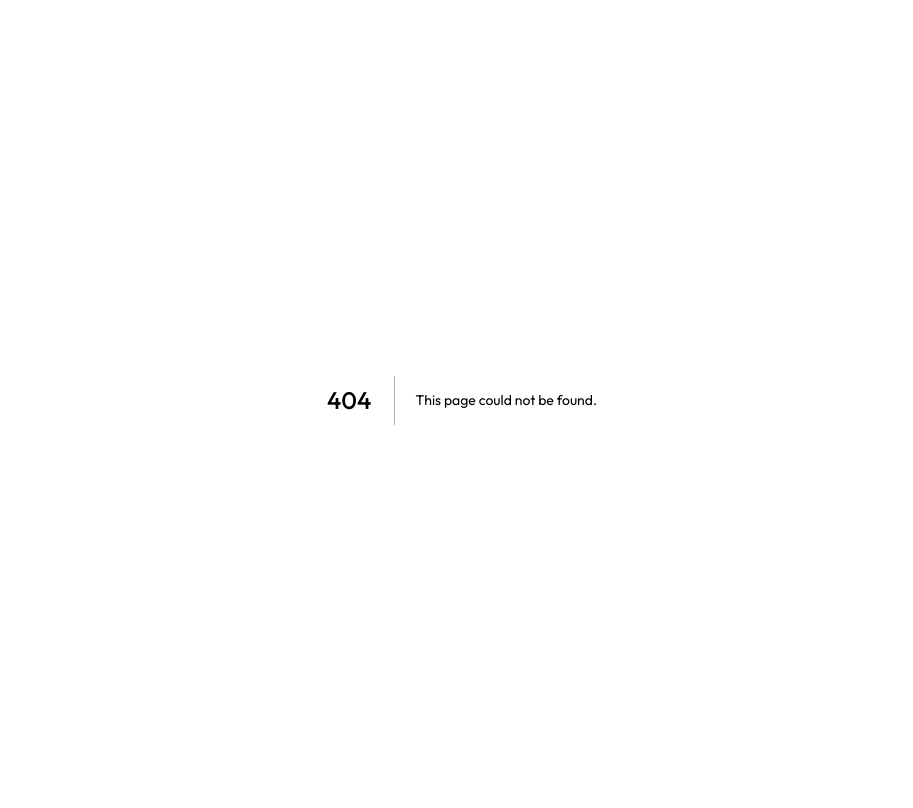
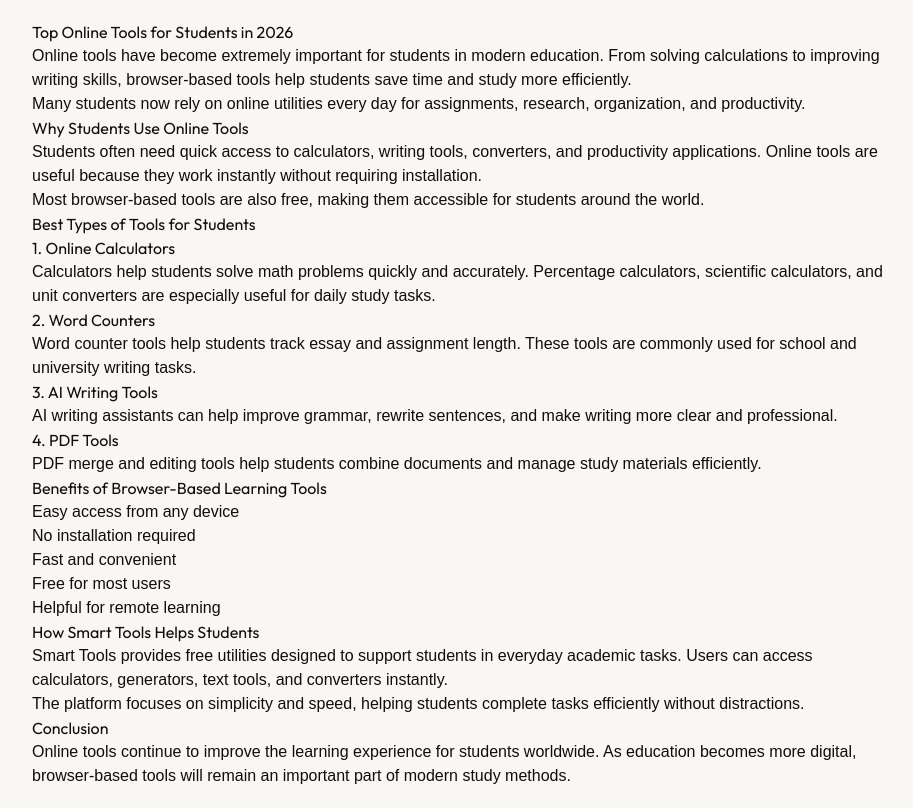
Before and after one commit to athersaud-smart-tools/smart-tools, a Next.js app: page /blog/top-tools-for-students in a window 1280 px wide. Before the commit this address had no page. Shown: the whole page, without its empty margins (178-1091 px from the left). Built offline with nearby package versions, Linux system fonts and the light colour scheme.

Commit message:
added fourth SEO article for students

```diff
--- /dev/null
+++ b/app/blog/top-tools-for-students/page.tsx
@@ -0,0 +1,102 @@
+export default function ArticlePage() {
+  return (
+    <main
+      style={{
+        padding: "20px",
+        maxWidth: "900px",
+        margin: "auto",
+        fontFamily: "Arial",
+      }}
+    >
+
+      <h1>Top Online Tools for Students in 2026</h1>
+
+      <p>
+        Online tools have become extremely important for students in modern
+        education. From solving calculations to improving writing skills,
+        browser-based tools help students save time and study more efficiently.
+      </p>
+
+      <p>
+        Many students now rely on online utilities every day for assignments,
+        research, organization, and productivity.
+      </p>
+
+      <h2>Why Students Use Online Tools</h2>
+
+      <p>
+        Students often need quick access to calculators, writing tools,
+        converters, and productivity applications. Online tools are useful
+        because they work instantly without requiring installation.
+      </p>
+
+      <p>
+        Most browser-based tools are also free, making them accessible for
+        students around the world.
+      </p>
+
+      <h2>Best Types of Tools for Students</h2>
+
+      <h3>1. Online Calculators</h3>
+
+      <p>
+        Calculators help students solve math problems quickly and accurately.
+        Percentage calculators, scientific calculators, and unit converters are
+        especially useful for daily study tasks.
+      </p>
+
+      <h3>2. Word Counters</h3>
+
+      <p>
+        Word counter tools help students track essay and assignment length.
+        These tools are commonly used for school and university writing tasks.
+      </p>
+
+      <h3>3. AI Writing Tools</h3>
+
+      <p>
+        AI writing assistants can help improve grammar, rewrite sentences,
+        and make writing more clear and professional.
+      </p>
+
+      <h3>4. PDF Tools</h3>
+
+      <p>
+        PDF merge and editing tools help students combine documents and manage
+        study materials efficiently.
+      </p>
+
+      <h2>Benefits of Browser-Based Learning Tools</h2>
+
+      <ul>
+        <li>Easy access from any device</li>
+        <li>No installation required</li>
+        <li>Fast and convenient</li>
+        <li>Free for most users</li>
+        <li>Helpful for remote learning</li>
+      </ul>
+
+      <h2>How Smart Tools Helps Students</h2>
+
+      <p>
+        Smart Tools provides free utilities designed to support students in
+        everyday academic tasks. Users can access calculators, generators,
+        text tools, and converters instantly.
+      </p>
+
+      <p>
+        The platform focuses on simplicity and speed, helping students complete
+        tasks efficiently without distractions.
+      </p>
+
+      <h2>Conclusion</h2>
+
+      <p>
+        Online tools continue to improve the learning experience for students
+        worldwide. As education becomes more digital, browser-based tools will
+        remain an important part of modern study methods.
+      </p>
+
+    </main>
+  );
+}
```
